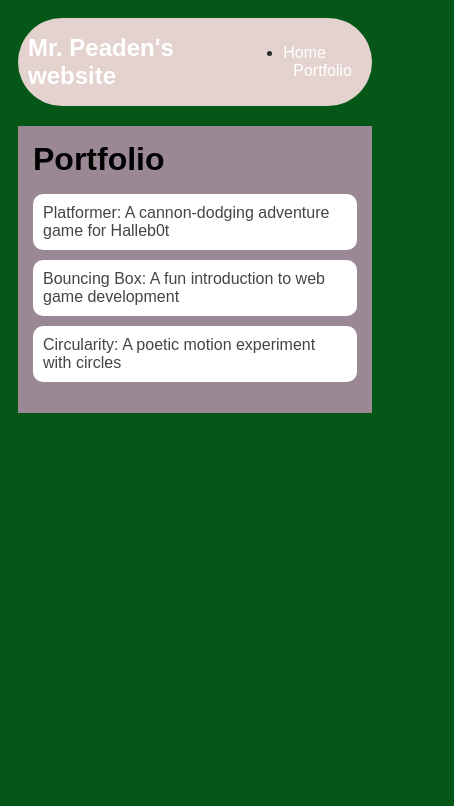
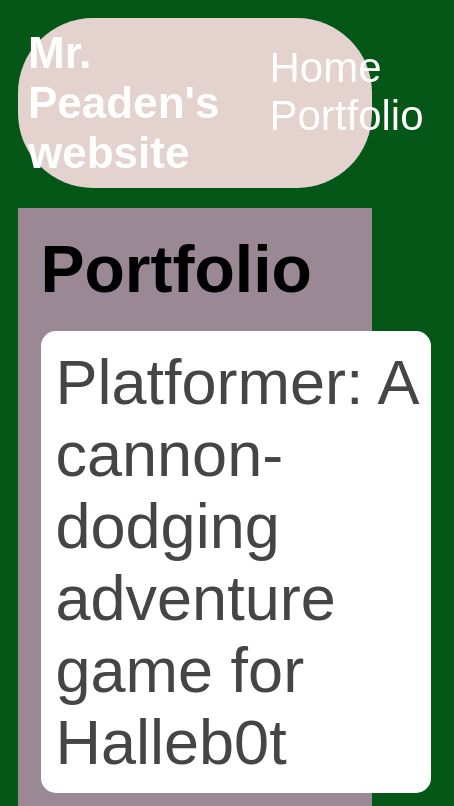
Before and after one commit to MrPeaden/MrPeaden.github.io, a plain HTML site: page portfolio.html in a window 390 px wide. Shown: the top 806 px of the page, 454 px wide, since content can reach past the window. Drawn offline with Linux system fonts and the light colour scheme.

Commit message:
<message about commit>

```diff
--- a/portfolio.html
+++ b/portfolio.html
@@ -10,12 +10,12 @@
     <div id="all-contents">
       <nav>
         <h1>Mr. Peaden's website</h1>
-        <ul id="nav-ol">
-          <li class=""nav-li">
+        <ul id="nav-ul">
+          <li class="nav-li">
             <a href="index.html">Home</a>
+          </li>
           <li class="nav-li">
             <a href="portfolio.html">Portfolio</a>
-          </li>
           </li>
         </ul>
       </nav>
--- a/style.css
+++ b/style.css
@@ -92,3 +92,53 @@ img {
     text-decoration: none;
     color: #454545;
   }
+
+  /* responsive web design */
+@media screen and (min-width: 120px) and (max-width: 1080px) {
+    main {
+      height: 100ch;
+      zoom: 1.5;
+      display: grid;
+    }
+
+    h1 {
+      font-size: 44px;
+    }
+
+    h2 {
+      font-size: 42px;
+    }
+
+    h3 {
+      font-size: 36px;
+    }
+
+    #all-contents {
+      height: 100ch;
+      margin: none;
+    }
+
+    a {
+      font-size: 42px;
+    }
+
+    .sidebar {
+      margin-right: 0px;
+      justify-content: center;
+      align-items: center;
+    }
+
+    .sidebar-img {
+      width: 100%;
+    }
+
+    p,
+    li {
+      font-size: 24px;
+    }
+
+    .content {
+      align-content: center;
+      justify-content: center;
+    }
+  }
```
